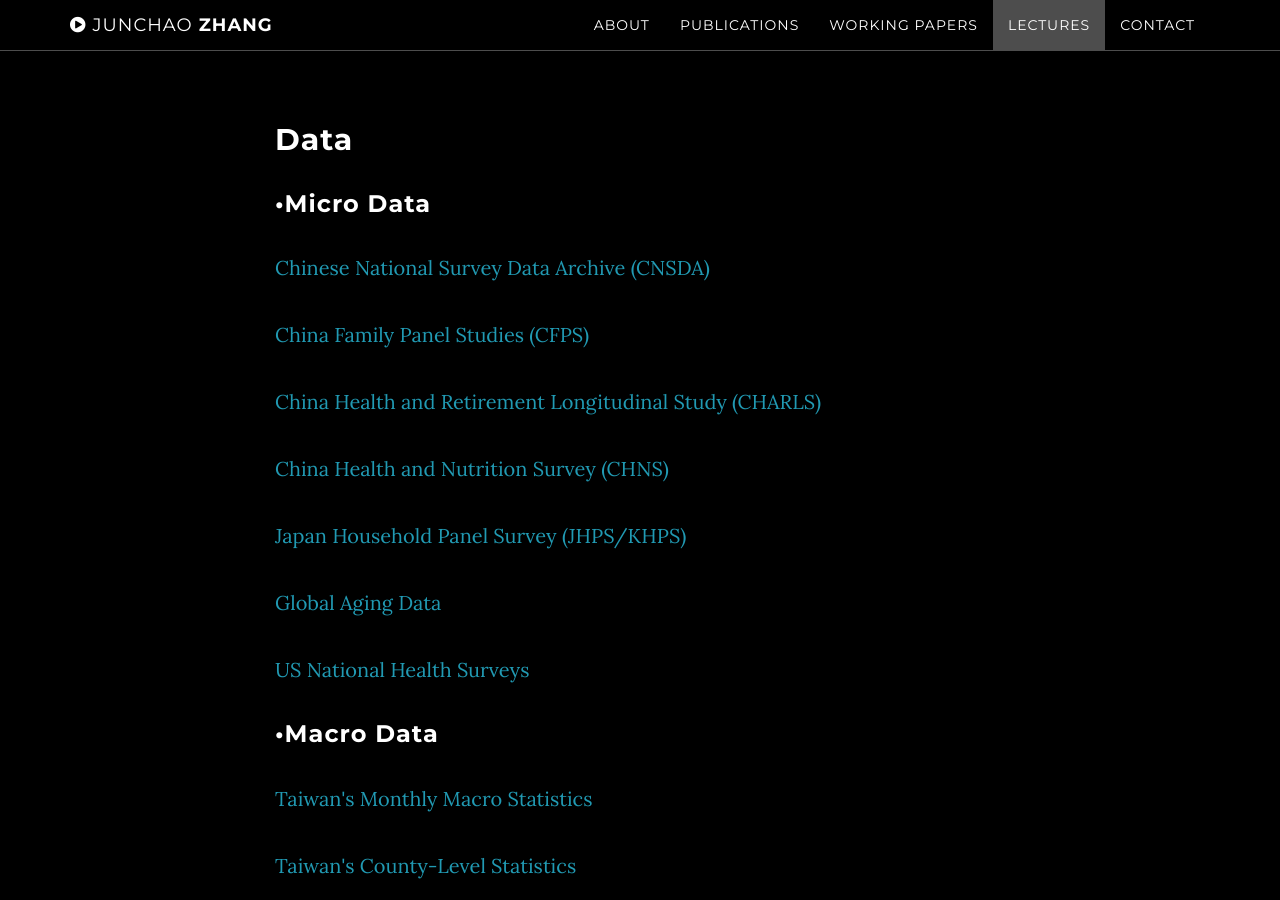
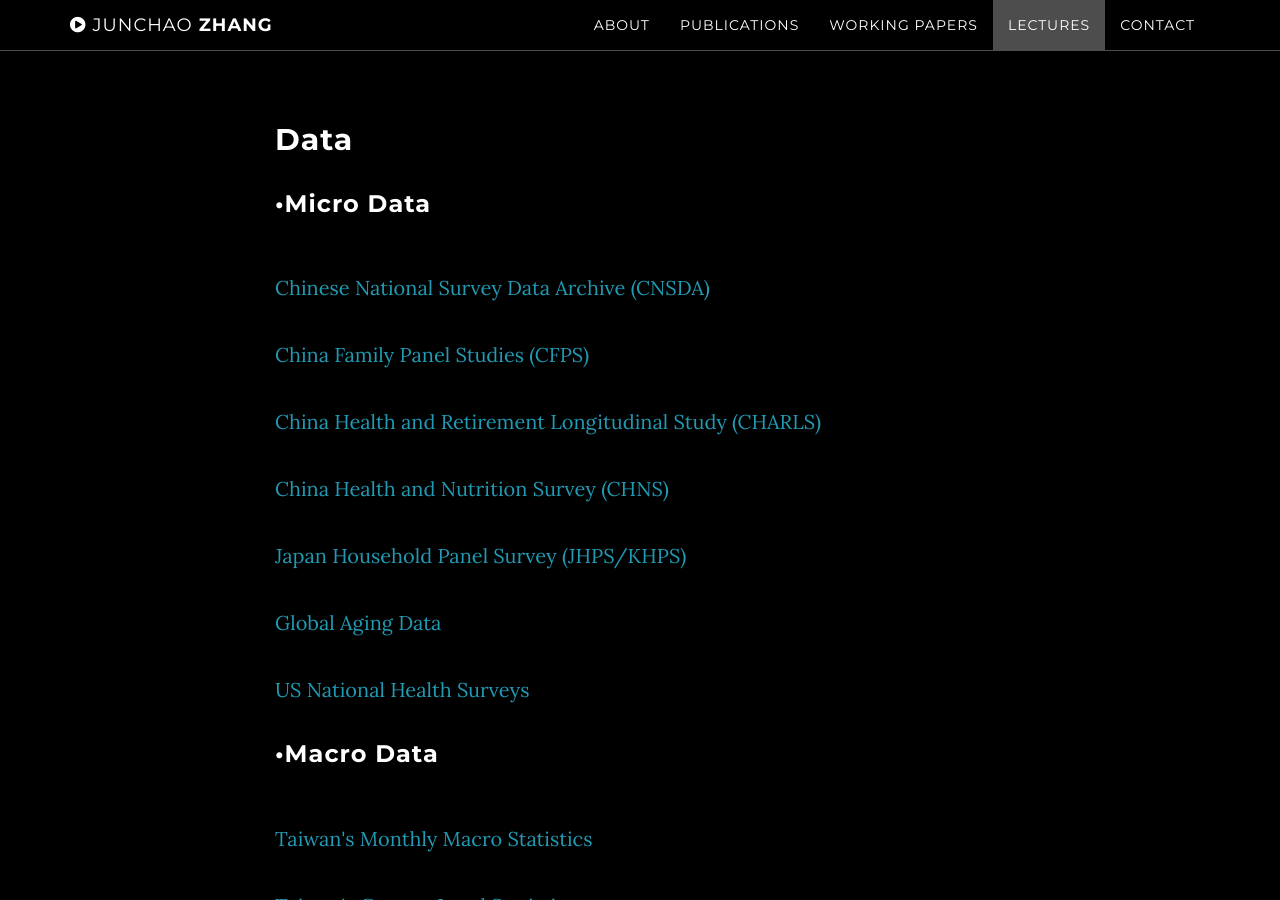
Before and after one commit to ztempest0218/ztempest0218.github.io, a Jekyll site: the page built from index.html, in a window 1280 px wide and 900 px high, scrolled down 4146 px. Built offline with Jekyll 4.4.1, drawn with Linux system fonts in a browser that asks for light colours.

Commit message:
Update data.html

```diff
--- a/_includes/data.html
+++ b/_includes/data.html
@@ -5,18 +5,21 @@
                 <div class="col-lg-8 col-lg-offset-2">
                     <h2>Data</h2>
                     <h3>•Micro Data</h1>
-<p class="align"><a href="http://http://cnsda.ruc.edu.cn/">Chinese National Survey Data Archive (CNSDA) </a></p>
-<p class="align"><a href="http://http://opendata.pku.edu.cn/dataverse/CFPS">China Family Panel Studies (CFPS) </a></p>
+                    <br>
+<p class="align"><a href="http://cnsda.ruc.edu.cn/">Chinese National Survey Data Archive (CNSDA) </a></p>
+<p class="align"><a href="http://opendata.pku.edu.cn/dataverse/CFPS">China Family Panel Studies (CFPS) </a></p>
 <p class="align"><a href="http://charls.pku.edu.cn/en">China Health and Retirement Longitudinal Study (CHARLS)</a></p>
 <p class="align"><a href="http://www.cpc.unc.edu/projects/china">China Health and Nutrition Survey (CHNS)</a></p>
 <p class="align"><a href="https://www.pdrc.keio.ac.jp/">Japan Household Panel Survey (JHPS/KHPS)</a></p>
 <p class="align"><a href="https://g2aging.org/">Global Aging Data</a></p>
 <p class="align"><a href="https://www.ipums.org/healthsurveys.shtml">US National Health Surveys</a></p>
 <h3>•Macro Data</h1>
+                      <br>
 <p class="align"><a href="http://statis.moi.gov.tw/micst/stmain.jsp?sys=100">Taiwan's Monthly Macro Statistics</a></p>
 <p class="align"><a href="http://statdb.dgbas.gov.tw/pxweb/Dialog/statfile9.asp">Taiwan's County-Level Statistics</a></p>
 <p class="align"><a href="http://www.ris.gov.tw/346">Taiwan's Demographic Statistics</a></p>
 <h3>•GIS Data</h1>
+                      <br>
 <p class="align"><a href="http://www.diva-gis.org/">DIVA-GIS (Country Level)</a></p>
 <p class="align"><a href="https://gist.motc.gov.tw/">Taiwan's Transportation and Communication</a></p>
 <p class="align"><a href="http://gic.wra.gov.tw/gic/DataIndex/Data/Main.aspx">Taiwan's Water Resources</a></p>
```
